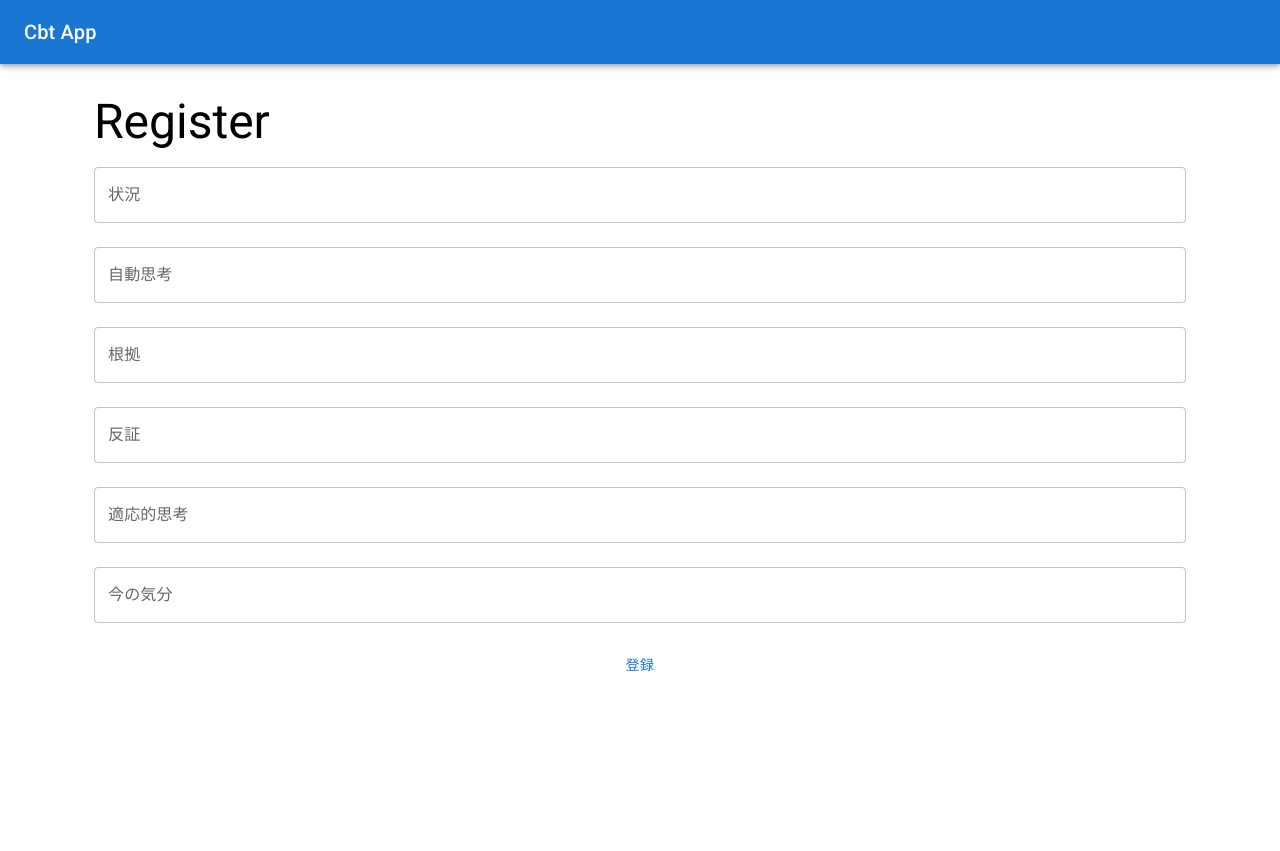
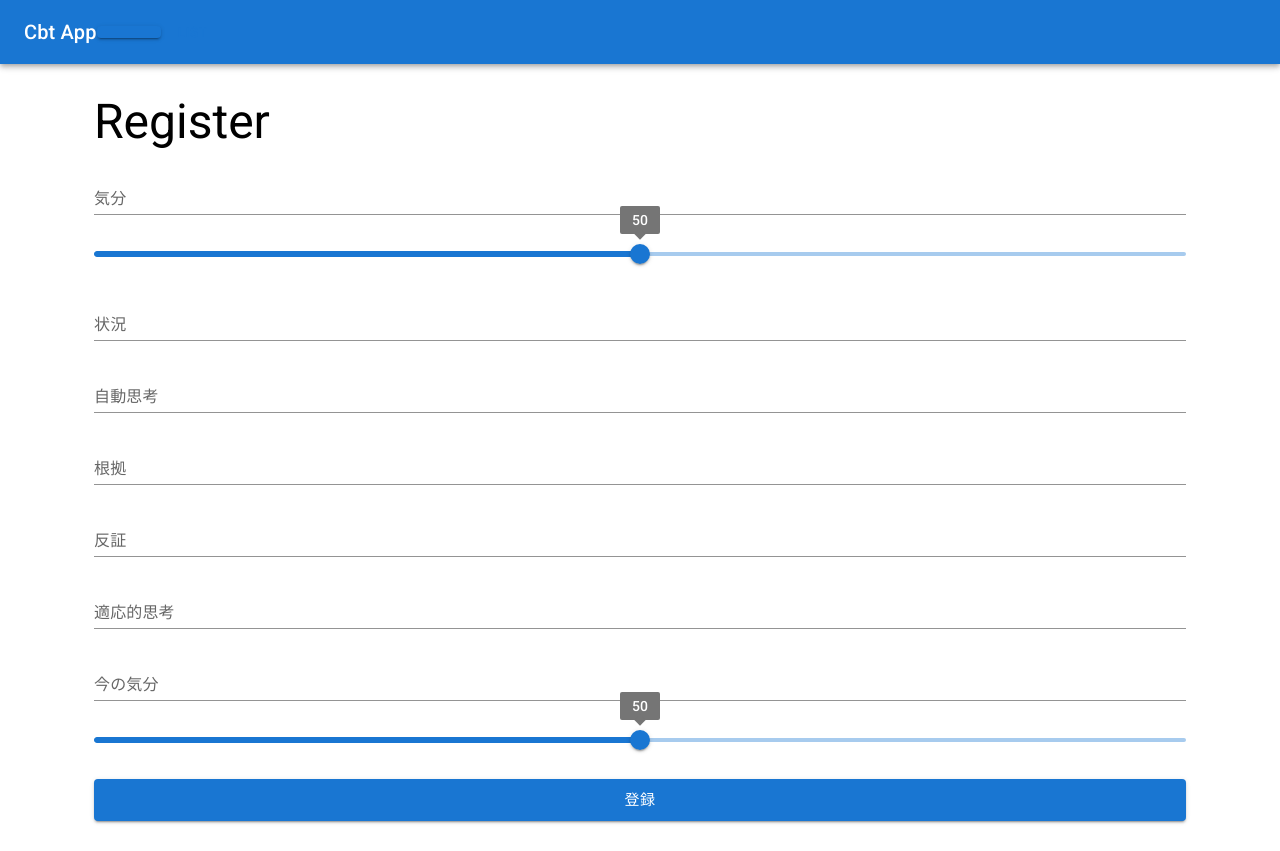
Before and after one commit to tamuten/javacbt, a React (Create React App) app in the folder frontend/: page /register in a window 1280 px wide. Before the commit the page ends 800 px from the top, so only its background shows below. Built offline with nearby package versions, Linux system fonts and the light colour scheme.

Commit message:
muiにアップデート

```diff
--- a/frontend/package.json
+++ b/frontend/package.json
@@ -6,6 +6,7 @@
     "@emotion/react": "^11.9.3",
     "@emotion/styled": "^11.9.3",
     "@mui/material": "^5.9.2",
+    "@mui/x-date-pickers": "^5.0.0-beta.5",
     "@testing-library/jest-dom": "^5.16.4",
     "@testing-library/react": "^13.3.0",
     "@testing-library/user-event": "^13.5.0",
--- a/frontend/src/App.tsx
+++ b/frontend/src/App.tsx
@@ -1,4 +1,4 @@
-import { AppBar, Container, Toolbar, Typography } from '@mui/material';
+import { AppBar, Button, Container, Link, Toolbar, Typography } from '@mui/material';
 import { BrowserRouter, Route, Routes } from 'react-router-dom';
 import { Register } from './Register';
 import { ThoughtList } from './ThoughtList';
@@ -11,6 +11,8 @@ export const App = () => {
         <AppBar position="static">
           <Toolbar>
             <Typography variant="h6">Cbt App</Typography>
+            <Button variant="contained" color="primary" ></Button>
+            <Button>List</Button>
           </Toolbar>
 
         </AppBar>
--- a/frontend/src/Register.tsx
+++ b/frontend/src/Register.tsx
@@ -1,6 +1,20 @@
-import { Button, Grid, TextField, Typography, Stack } from "@mui/material";
+import {
+  Button,
+  Grid,
+  TextField,
+  Typography,
+  Stack,
+  Slider,
+} from "@mui/material";
+import { DateTimePicker } from "@mui/x-date-pickers";
+import { useState } from "react";
+import { Thought } from "./Thought";
 
 export const Register = () => {
+  const [thought, setThought] = useState<Thought>(
+
+  );
+
   return (
     <>
       <Typography variant="h3" gutterBottom>
@@ -9,13 +23,45 @@ export const Register = () => {
       <Grid container spacing={3} justifyContent="center">
         <Grid item xs={12}>
           <Stack spacing={3}>
-            <TextField multiline fullWidth label="状況" />
-            <TextField multiline fullWidth label="自動思考" />
-            <TextField multiline fullWidth label="根拠" />
-            <TextField multiline fullWidth label="反証" />
-            <TextField multiline fullWidth label="適応的思考" />
-            <TextField multiline fullWidth label="今の気分" />
-            <Button>登録</Button>
+            {/* <DateTimePicker
+              label="日時"
+              value={thought?.thoughtDateTime}
+              onChange={() => console.log()}
+            /> */}
+            <TextField variant="standard" fullWidth label="気分" />
+            <Slider
+              step={1}
+              min={0}
+              max={100}
+              defaultValue={50}
+              valueLabelDisplay="on"
+            />
+            <TextField variant="standard" multiline fullWidth label="状況" />
+            <TextField
+              variant="standard"
+              multiline
+              fullWidth
+              label="自動思考"
+            />
+            <TextField variant="standard" multiline fullWidth label="根拠" />
+            <TextField variant="standard" multiline fullWidth label="反証" />
+            <TextField
+              variant="standard"
+              multiline
+              fullWidth
+              label="適応的思考"
+            />
+            <TextField variant="standard" fullWidth label="今の気分" />
+            <Slider
+              step={1}
+              min={0}
+              max={100}
+              defaultValue={50}
+              valueLabelDisplay="on"
+            />
+            <Button variant="contained" size="large">
+              登録
+            </Button>
           </Stack>
         </Grid>
       </Grid>
--- a/frontend/src/ThoughtList.tsx
+++ b/frontend/src/ThoughtList.tsx
@@ -24,7 +24,6 @@ export const ThoughtList = () => {
 
     if (json) {
       const obj: Thought[] = JSON.parse(json);
-
       setThoughts(obj);
     }
   };
```
Also changed, not shown: 2 other files (tests, documents, lock files or other folders).
